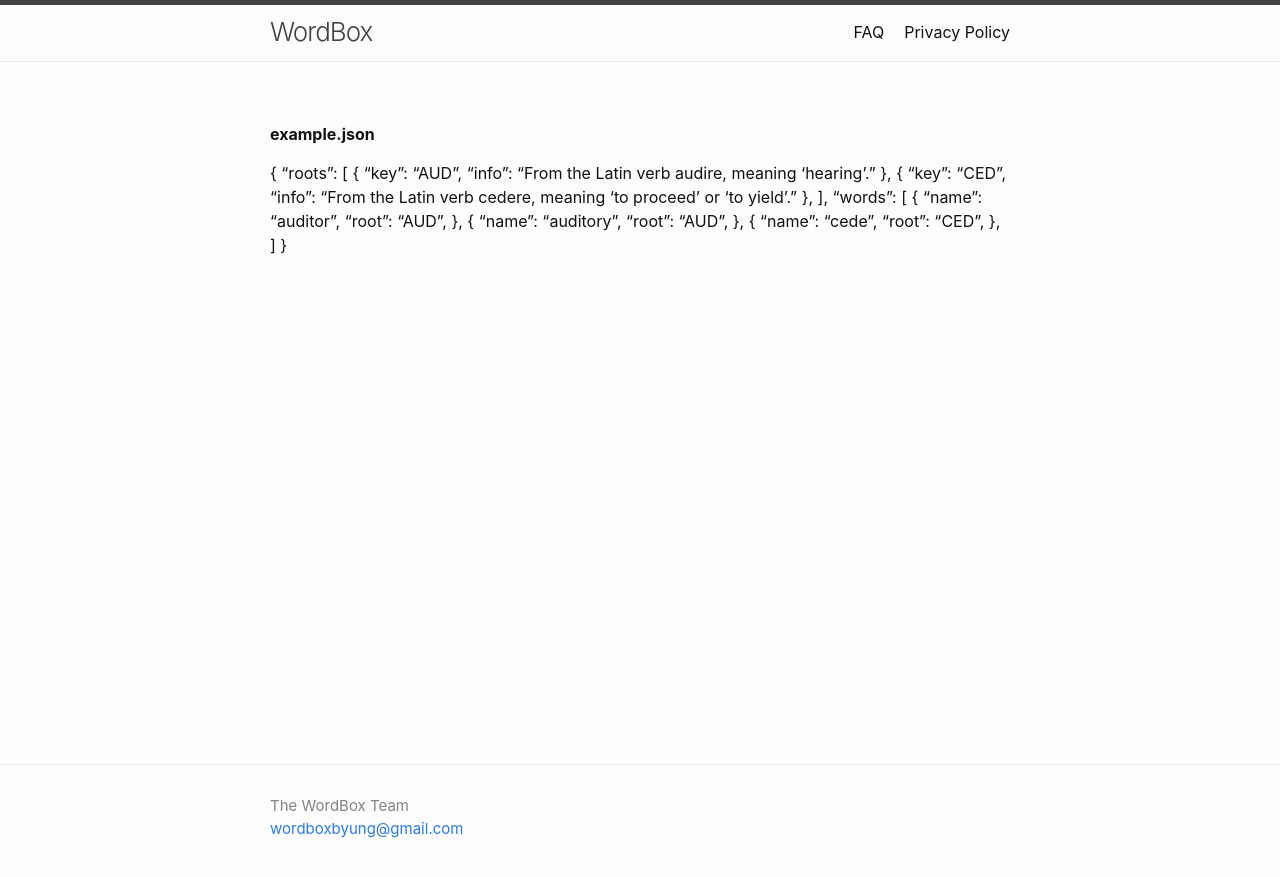
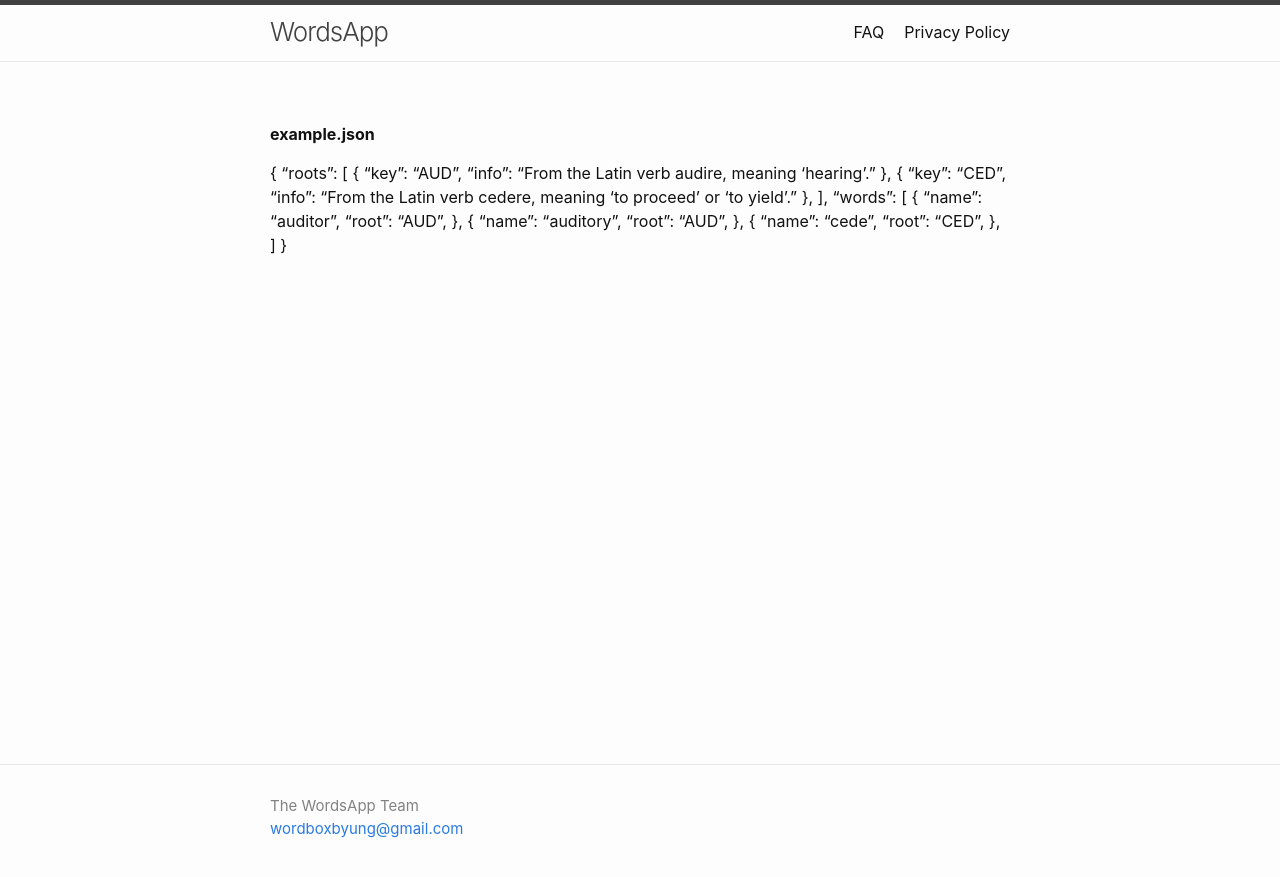
Before and after one commit to wordboxbyung/wordboxbyung.github.io, a Jekyll site: the page built from faq_example_json.md, in a window 1280 px wide. Shown: the top 877 px of the page. Built offline with Jekyll 4.4.1, drawn with Linux system fonts in a browser that asks for light colours.

Commit message:
Update _config.yml

```diff
--- a/_config.yml
+++ b/_config.yml
@@ -18,9 +18,9 @@
 # You can create any custom variable you would like, and they will be accessible
 # in the templates via {{ site.myvariable }}.
 
-title: WordBox
+title: WordsApp
 author:
-  name: The WordBox Team
+  name: The WordsApp Team
   email: wordboxbyung@gmail.com
 #description: >- # this means to ignore newlines until "baseurl:"
 #baseurl: "" # the subpath of your site, e.g. /blog
```
